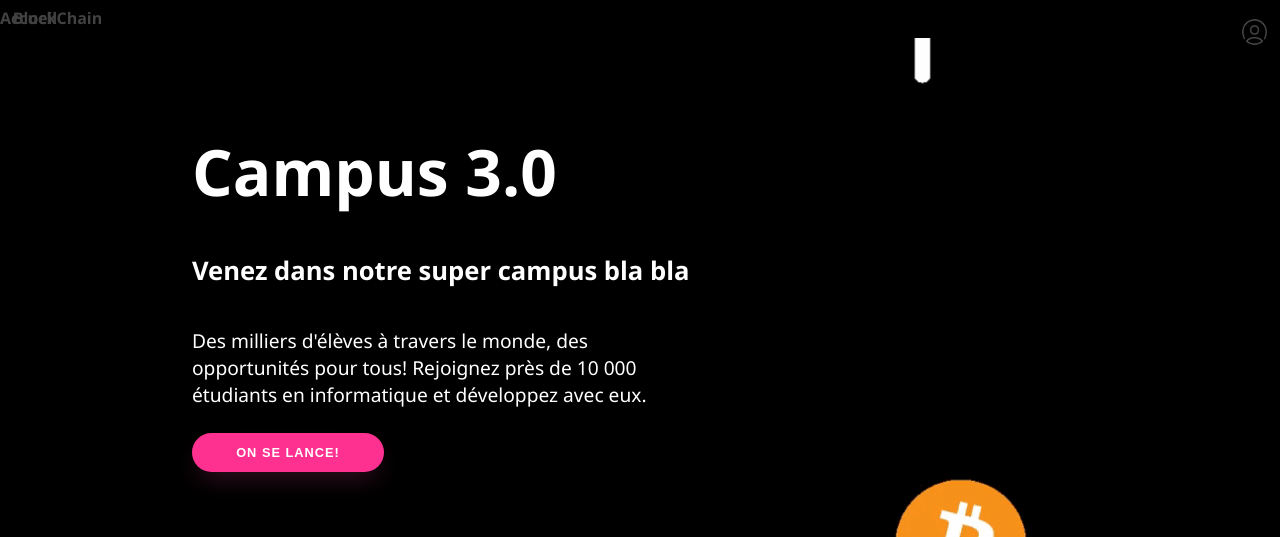
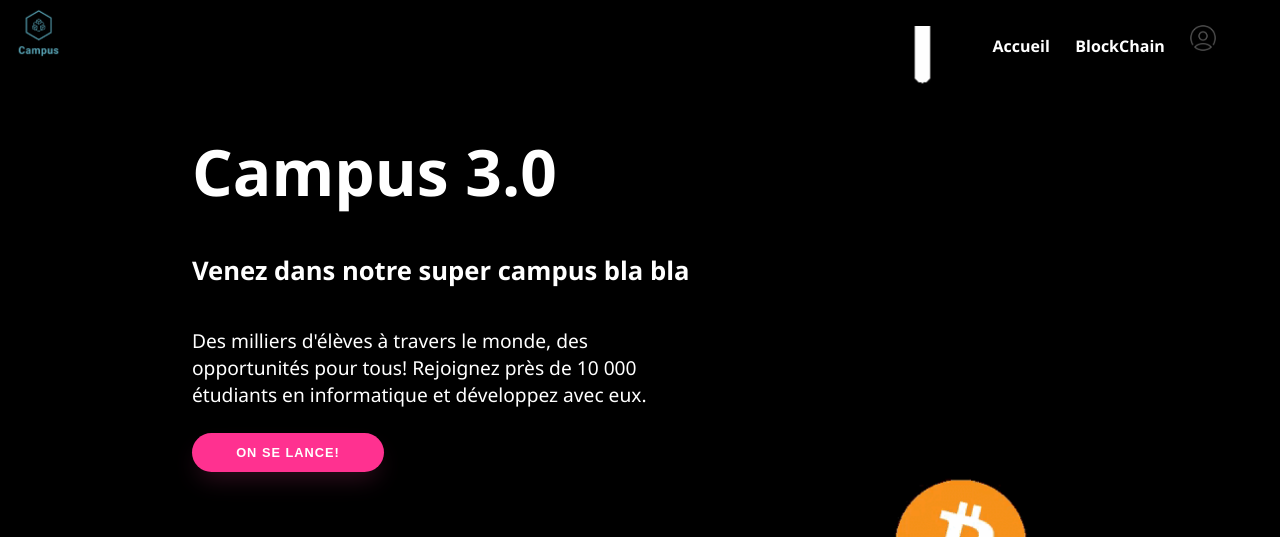
Before and after one commit to Yoan-laurain/MetaCampus, a PHP site: page / in a window 1280 px wide. Shown: the top 537 px of the page. Run offline with PHP 8.4, Linux system fonts and the light colour scheme; some libraries are stand-ins or nearby versions.

Commit message:
fix navbar

```diff
--- a/styles/Campus.css
+++ b/styles/Campus.css
@@ -24,34 +24,28 @@ _   _               _
 \_| \_/\__,_| \_/   |_.__/ \__,_|_|
 
 ****************************************************/
-/* #Navigation
-{
-	background-color:transparent;
-	width:100%;
-	padding-left:24px;
-	padding-right:24px;
-	padding-top:1vw;
-	padding-bottom:1vw;
+#Navigation{
+	background-color: transparent;
+	width: calc(100% - 48px);
+	height: 40px;
+	padding-left: 24px;
+	padding-right: 24px;
+	padding-top: 12px;
+	padding-bottom: 12px;
+	position: fixed;
+	top: 0px;
+	z-index: 999999;
+	background-image: url("../images/Logo.png");
+	background-repeat: no-repeat;
+	background-position: left;
+	background-position-x: 1vw;
 
-	position:fixed;
-	top:0;
-	z-index:999999;
-	background-repeat:no-repeat;
-	background-position:left;
-	background-position-x:75px;
-	background-size:150px;
-	display:flex;
-} */
+	background-size: 4vw;
+}
 
 #menuNav {
-	width: 100%;
-    height: 2vw;
-    background-color: black;
-    padding-top: 0.5vw;
-    padding-bottom: 0.5vw;
-    position: fixed;
-    top: 0px;
-    z-index: 999999;
+	width: fit-content;
+	float: right;
 }
 
 #menuNav  ul {
@@ -60,57 +54,28 @@ _   _               _
 }
 #menuNav li {
 	display: table-cell;
-	margin-left: 30px;
 }
 
 #menuNav a, #menuNav span {
 	font-weight: 700;
-	color: rgb(66, 66, 66);
+	color: white;
 	text-decoration: none;
-	width: 1vw;
-	height: 1vw;
+	min-width: 40px;
+	min-height: 40px;
 	display: block;
-	line-height: 2vw;
-
-	transition: all 0.2s ease-in-out;
-}
-#menuNav a:hover, #menuNav span:hover {
-	color: #FFCE00;
-}
-
-#menuNav #connexion, #menuNav #contact {
-	width: 40px;
-	height: 40px;
-	background-repeat: no-repeat;
-	background-position: center;
-	background-size: contain;
-
+	line-height: 40px;
+	margin-right: 1vw;
 	transition: all 0.2s ease-in-out;
 }
 #menuNav #connexion {
-	margin-left: auto;
-	margin-right: 0;
 	background-image: url("../images/Login.png");
 	background-repeat: no-repeat;
-	float : right;
 	width:2vw;
 	height: 2vw;
 	background-size: 2vw;
-	margin-right: 1vw;
+	background-position-y: 1vw;;
 }
 
-#menuNav #connexion:hover {
-	cursor: pointer;
-	background-image: url("../images/User2.png");
-}
-
-
-#menuNav #connexion span
-{
-	color:transparent;
-	margin-left:5px;
-	font-size:30px;
-}
 
 /****************************************************
 ______          _
```
